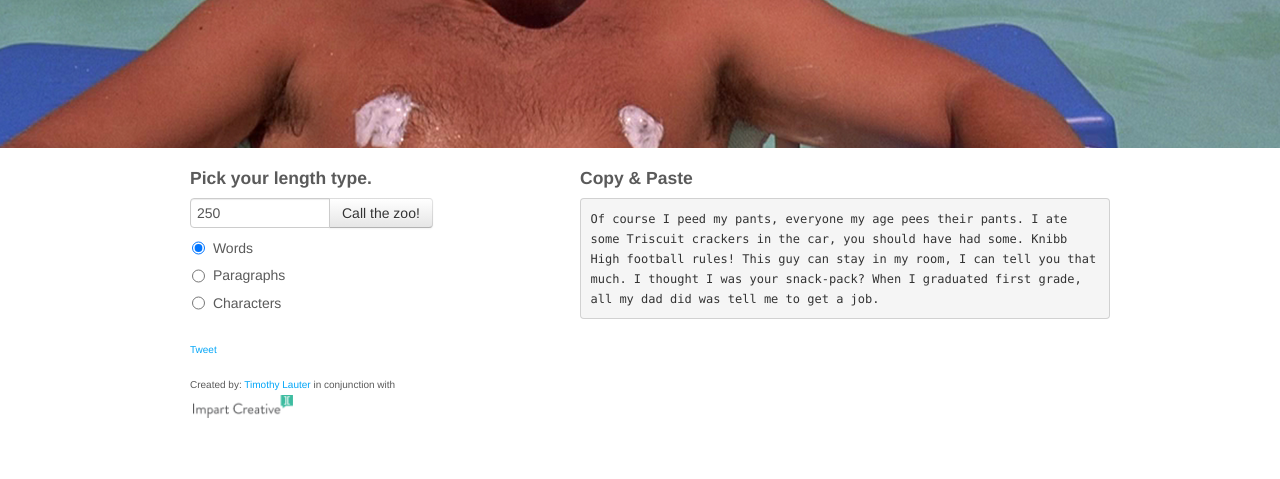
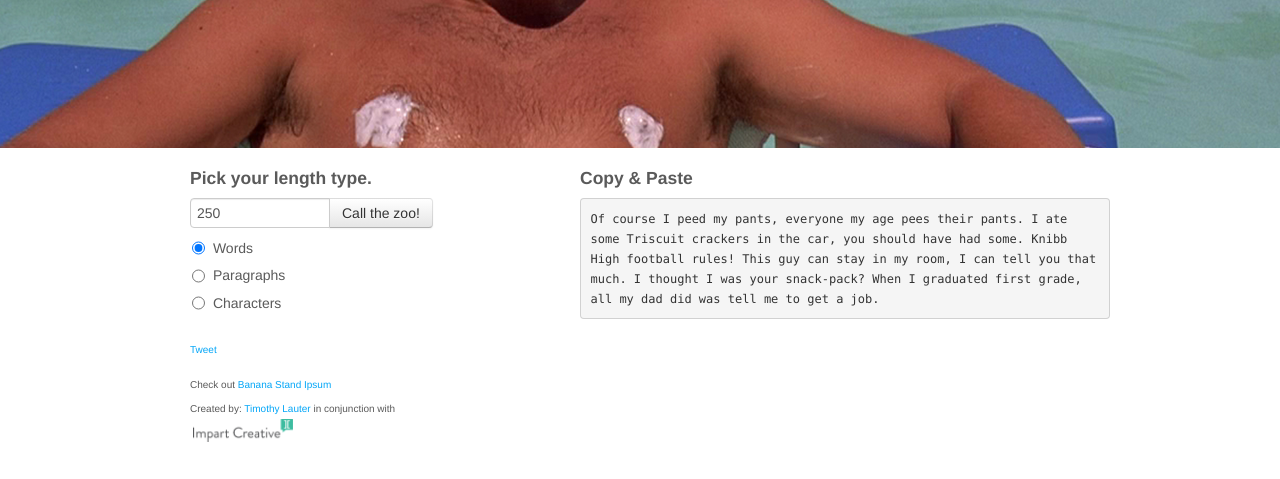
Before and after one commit to t-l9/billy_madipsum, a plain HTML site: page index.html in a window 1280 px wide. Shown: the part 237-716 px from the top of the page. Drawn offline with nearby package versions, Linux system fonts and the light colour scheme.

Commit message:
link to banana stand

```diff
--- a/index.html
+++ b/index.html
@@ -89,6 +89,7 @@
         </div>
 
         <div class="credit">
+          <p>Check out <a href="http://bananastandipsum.com/">Banana Stand Ipsum</a></p>
           <p>Created by: <a href="mailto:tim@impartcreative.com">Timothy Lauter</a> in conjunction with</p>
           <a href="http://www.impartcreative.com"><img src="bootstrap/img/impartcreative.png" /></a>
         </div>
```
